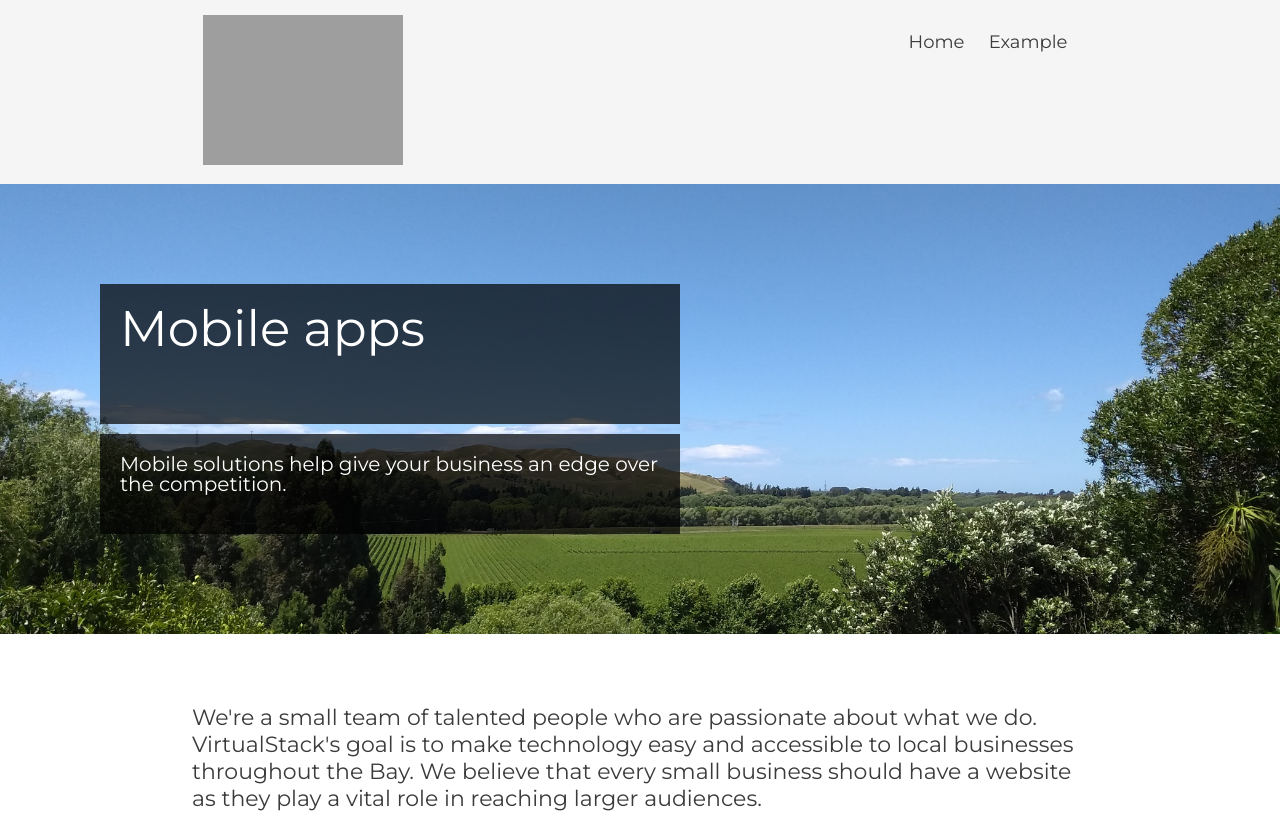
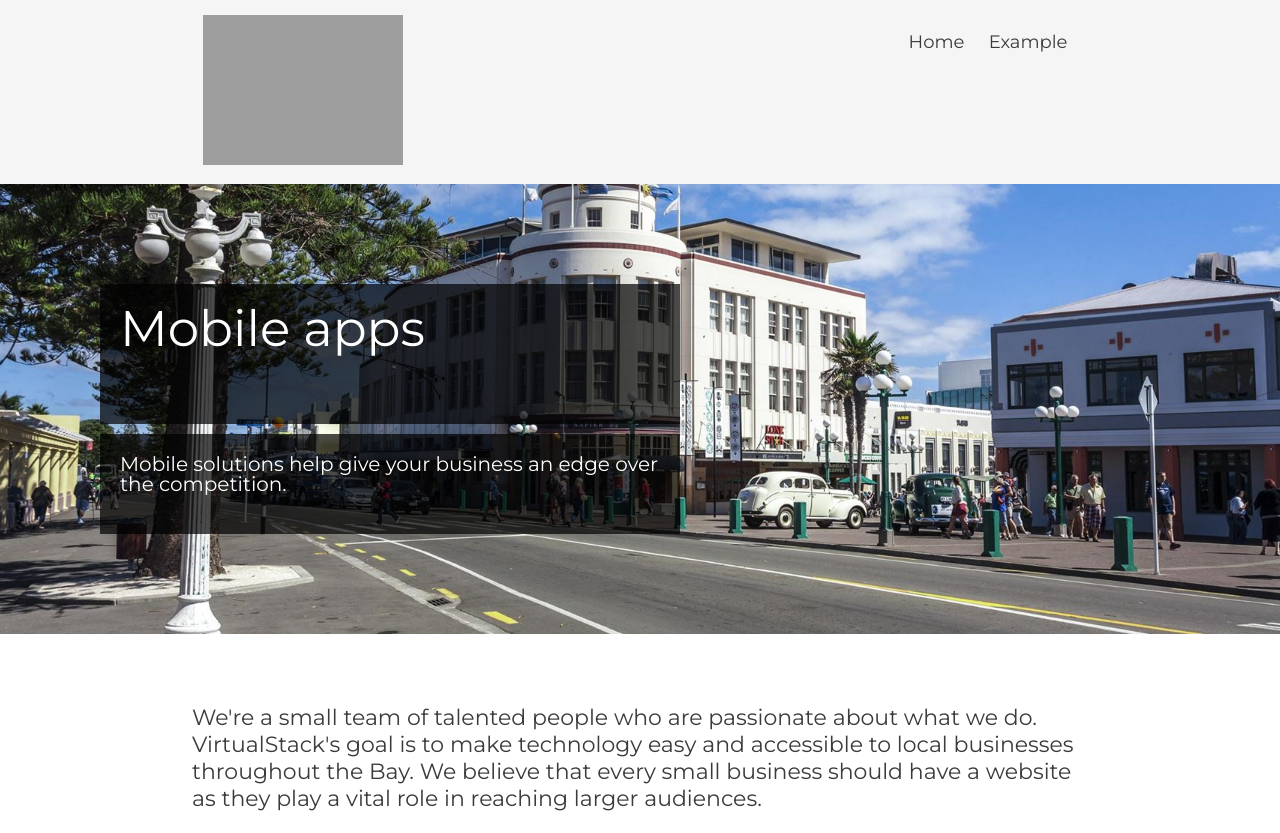
Before and after one commit to jontymorris/VirtualStack, a PHP site: page / in a window 1280 px wide. Shown: the top 833 px of the page. Run offline with PHP 8.4, Linux system fonts and the light colour scheme; style sheets or scripts are compiled from the project's sources; some libraries are stand-ins or nearby versions; grey boxes are pictures that could not be loaded.

Commit message:
Changed the background image

```diff
--- a/sass/_header.scss
+++ b/sass/_header.scss
@@ -1,5 +1,5 @@
 header {
-    background-image: url(../images/header2.jpg);
+    background-image: url(../images/header.jpg);
     background-position: center center;
     background-repeat: no-repeat;
     background-size: cover;
```
